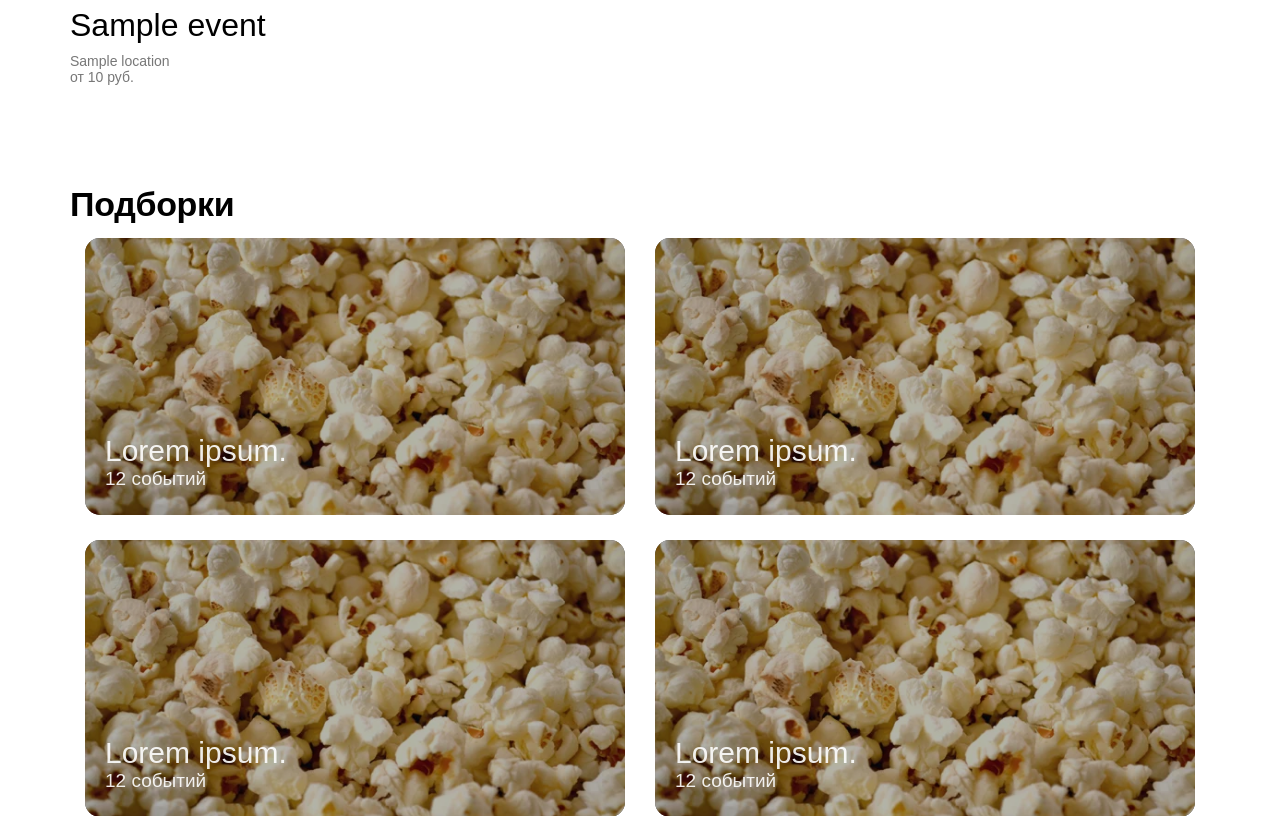
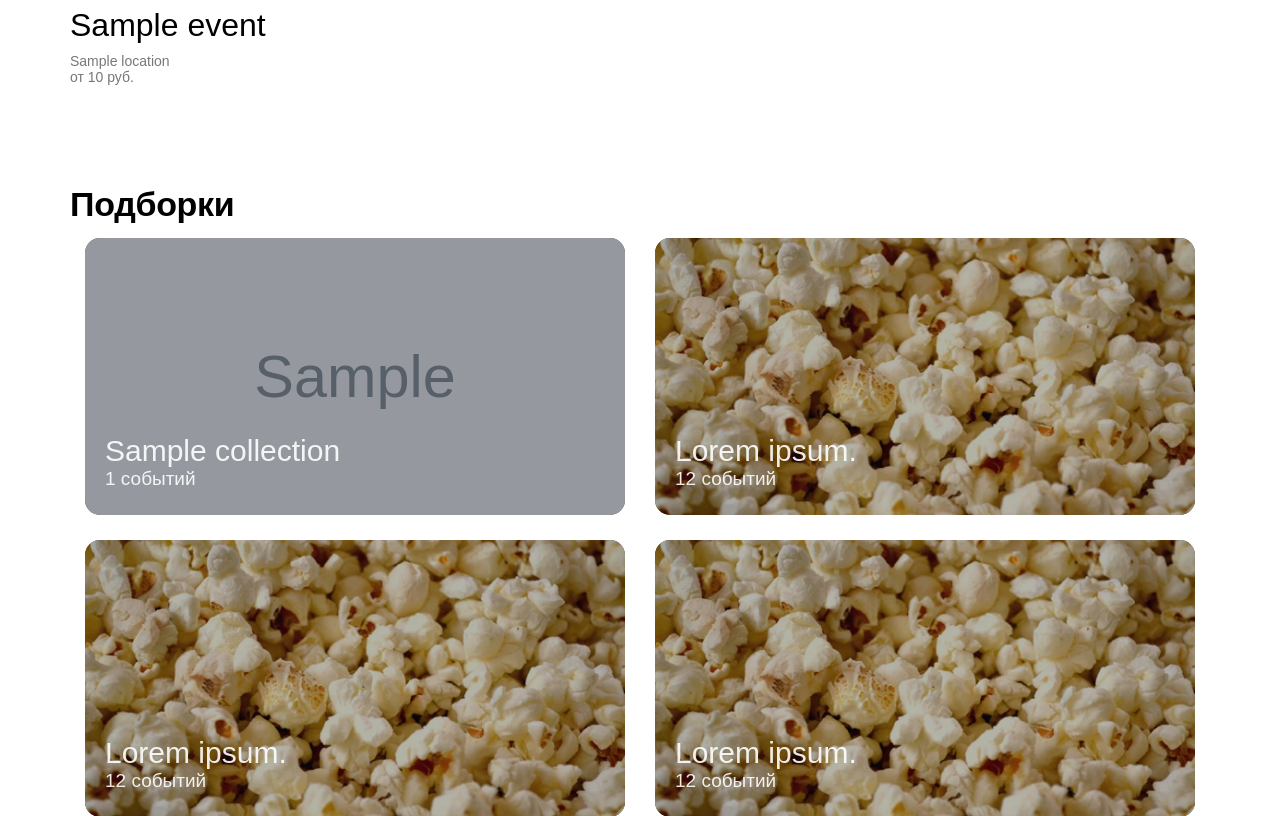
Before and after one commit to iizakharov/IamGO, a Django app: template mainapp/templates/mainapp/index.html in a window 1280 px wide. Shown: the part 1854-2670 px from the top of the page. Run offline with Django 3.2, Linux system fonts and the light colour scheme; the template is opened without the code that fills it: most values are stand-ins (such as "Sample title", 1, 10 or a date in 2020); grey boxes marked "Sample" are stand-in pictures; some libraries are stand-ins or nearby versions.

Commit message:
create collection page

```diff
--- a/mainapp/templates/mainapp/index.html
+++ b/mainapp/templates/mainapp/index.html
@@ -90,11 +90,16 @@
 		</div>
 		<h1 class="page-title">Подборки</h1>
 		<div class="selections">
+            {% for name, collection in collections.items %}
+                {% if collection|length > 0 %}
 			<div>
-				<a href="#"><img src="{% static 'img/bunners/big.webp' %}" alt=""></a>
-				<h2>Lorem ipsum.</h2>
-				<p>12 событий</p>
+				<a href="#"><img src="{{ collection.0.get_avatar }}" alt="">
+				<h2>{{ name }}</h2>
+				<p>{{ collection|length }} событий</p>
+                </a>
 			</div>
+                {% endif %}
+            {% endfor %}
 			<div>
 				<a href="#"><img src="{% static 'img/bunners/big.webp' %}" alt=""></a>
 				<h2>Lorem ipsum.</h2>
--- a/mainapp/urls.py
+++ b/mainapp/urls.py
@@ -12,4 +12,5 @@ urlpatterns = [
     path('product/<int:pk>/', mainapp.product, name='product'),
     path('events/', mainapp.events, name='events'),
     path('category/<int:pk>/', mainapp.events, name='category'),
+    path('collection/<int:pk>/', mainapp.collections_view, name='collections')
 ]
--- a/static/css/style.css
+++ b/static/css/style.css
@@ -421,7 +421,9 @@ body {
 .selections img {
     width: 540px;
     border-radius: 15px;
-    opacity: 0.7
+    opacity: 0.7;
+    max-height: 277px;
+    overflow: hidden;
 }
 
 .selections h2 {
```
Also changed, not shown: mainapp/views.py (+29 -27 lines).
